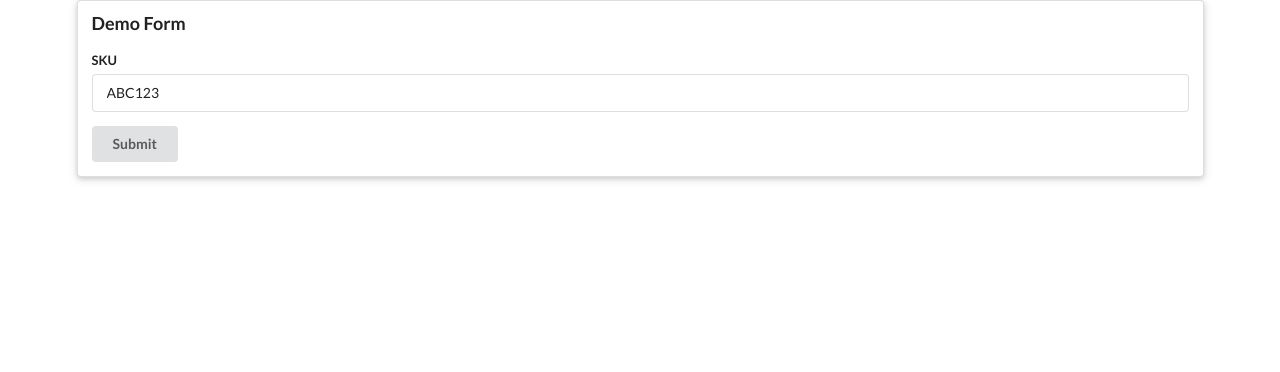
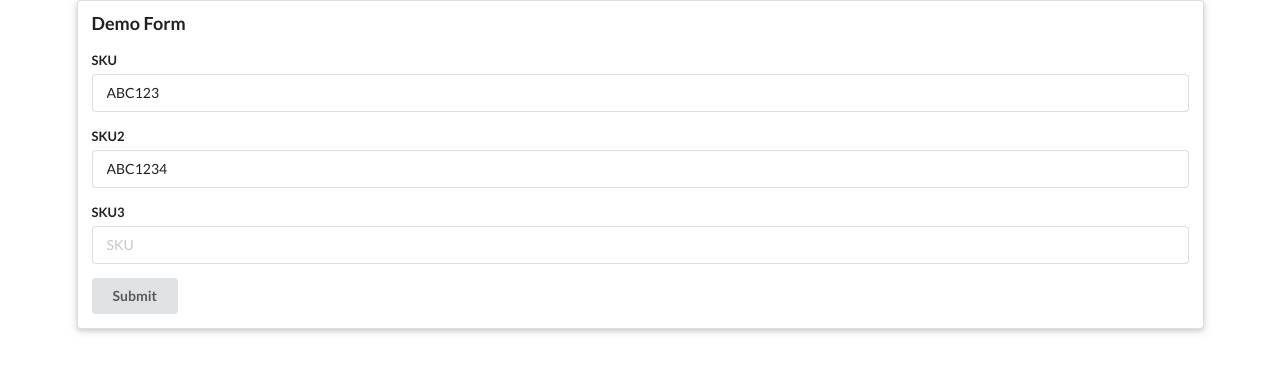
Before and after one commit to vblaskovics/AngularForm, an Angular app: page / in a window 1280 px wide. Shown: the top 372 px of the page. Built offline with nearby package versions, Linux system fonts and the light colour scheme.

Commit message:
Add more form controlers

```diff
--- a/src/app/demo-form-sku-with-builder/demo-form-sku-with-builder.component.html
+++ b/src/app/demo-form-sku-with-builder/demo-form-sku-with-builder.component.html
@@ -2,8 +2,19 @@
 
     <div class="field">
         <label for="skuInput">SKU</label>
-        <input type="text" id="skuInput" placeholder="SKU" name="sku"
+        <input type="text" id="skuInput" placeholder="SKU"
         [formControl]="myForm.controls['sku']">
+    </div>
+
+    <div class="field">
+        <label for="skuInput2">SKU2</label>
+        <input type="text" id="skuInput2" placeholder="SKU"
+        [formControl]="myForm.controls['sku2']">
+    </div>
+
+    <div class="field">
+        <label for="skuInput3">SKU3</label>
+        <input type="text" id="skuInput3" placeholder="SKU">
     </div>
 
     <button type="submit" class="ui button">Submit</button>
--- a/src/app/demo-form-sku-with-builder/demo-form-sku-with-builder.component.ts
+++ b/src/app/demo-form-sku-with-builder/demo-form-sku-with-builder.component.ts
@@ -14,7 +14,8 @@ export class DemoFormSkuWithBuilderComponent implements OnInit {
 
   constructor(fb: FormBuilder) {
     this.myForm = fb.group({
-      'sku': ['ABC123']
+      'sku': ['ABC123'],
+      'sku2': ['ABC1234']
     });
   }
 
```
